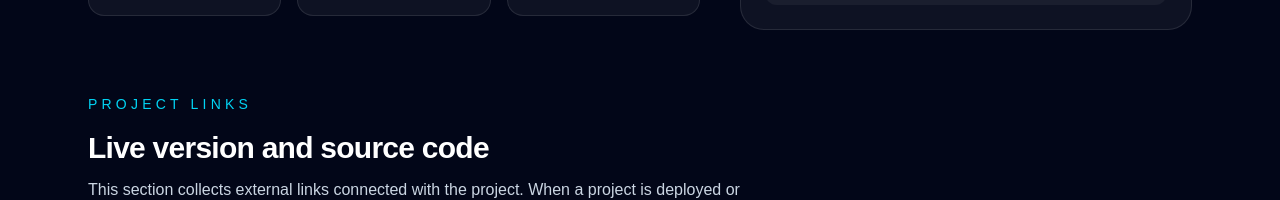
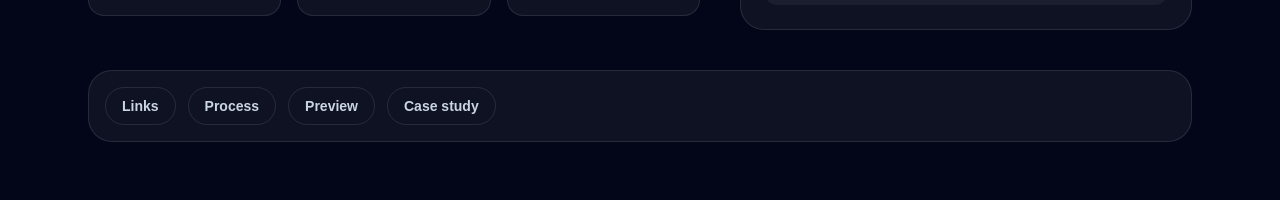
Before and after one commit to PiotrZandecki/web-dev-portfolio, a Next.js app: page /en/projects/private-space in a window 1280 px wide. Shown: the part 583-783 px from the top of the page. Built offline with nearby package versions, Linux system fonts and the light colour scheme; no server answers.

Commit message:
Add project section navigation and expanded footer

```diff
--- a/src/app/[locale]/layout.tsx
+++ b/src/app/[locale]/layout.tsx
@@ -33,7 +33,7 @@ export default async function LocaleLayout({
       <ScrollToTop />
       <Header locale={locale} dictionary={dictionary} />
       {children}
-      <Footer dictionary={dictionary} />
+      <Footer locale={locale} dictionary={dictionary} />
     </div>
   );
 }
--- a/src/app/[locale]/projects/[slug]/page.tsx
+++ b/src/app/[locale]/projects/[slug]/page.tsx
@@ -8,6 +8,7 @@ import { ProjectEmbed } from "@/components/ProjectEmbed";
 import { ProjectLinks } from "@/components/ProjectLinks";
 import { ProjectMockups } from "@/components/ProjectMockups";
 import { ProjectProcess } from "@/components/ProjectProcess";
+import { ProjectSectionNav } from "@/components/ProjectSectionNav";
 import { RelatedProjects } from "@/components/RelatedProjects";
 import { getProjectBySlug, projects } from "@/content/projects";
 import { getDictionary, isLocale } from "@/lib/i18n";
@@ -106,6 +107,8 @@ export default async function ProjectDetailsPage({
         dictionary={dictionary}
       />
 
+      <ProjectSectionNav locale={locale} />
+
       <ProjectLinks project={project} dictionary={dictionary} />
 
       <ProjectProcess
--- a/src/components/Footer.tsx
+++ b/src/components/Footer.tsx
@@ -1,8 +1,10 @@
 import Link from "next/link";
 import { getContactLinks, siteConfig } from "@/config/site";
 import { Dictionary } from "@/lib/i18n";
+import { Locale } from "@/types/locale";
 
 type FooterProps = {
+  locale: Locale;
   dictionary: Dictionary;
 };
 
@@ -15,10 +17,75 @@ function getExternalLinkProps(href: string) {
   };
 }
 
-export function Footer({ dictionary }: FooterProps) {
+const footerCopy: Record<
+  Locale,
+  {
+    navigationTitle: string;
+    linksTitle: string;
+    services: string;
+    process: string;
+    faq: string;
+    sourceCode: string;
+  }
+> = {
+  en: {
+    navigationTitle: "Navigation",
+    linksTitle: "Links",
+    services: "Services",
+    process: "Process",
+    faq: "FAQ",
+    sourceCode: "Source code",
+  },
+  pl: {
+    navigationTitle: "Nawigacja",
+    linksTitle: "Linki",
+    services: "Usługi",
+    process: "Proces",
+    faq: "FAQ",
+    sourceCode: "Kod źródłowy",
+  },
+};
+
+export function Footer({ locale, dictionary }: FooterProps) {
   const contactLinks = getContactLinks();
+  const copy = footerCopy[locale];
 
-  const footerLinks = [
+  const navigationLinks = [
+    {
+      label: dictionary.navigation.home,
+      href: `/${locale}/`,
+    },
+    {
+      label: dictionary.navigation.projects,
+      href: `/${locale}/projects/`,
+    },
+    {
+      label: dictionary.navigation.about,
+      href: `/${locale}/#about`,
+    },
+    {
+      label: copy.services,
+      href: `/${locale}/#services`,
+    },
+    {
+      label: copy.process,
+      href: `/${locale}/#process`,
+    },
+    {
+      label: dictionary.navigation.skills,
+      href: `/${locale}/#skills`,
+    },
+    {
+      label: copy.faq,
+      href: `/${locale}/#faq`,
+    },
+    {
+      label: dictionary.navigation.contact,
+      href: `/${locale}/#contact`,
+    },
+  ];
+
+  const externalLinks = [
     {
       label: dictionary.contactSection.emailTitle,
       href: contactLinks.email,
@@ -27,13 +94,30 @@ export function Footer({ dictionary }: FooterProps) {
       label: dictionary.contactSection.githubTitle,
       href: contactLinks.github,
     },
+    {
+      label: copy.sourceCode,
+      href: siteConfig.repositoryUrl,
+    },
   ].filter((link) => Boolean(link.href));
 
   return (
-    <footer className="border-t border-white/10 px-6 py-10">
-      <div className="mx-auto grid max-w-6xl gap-8 md:grid-cols-[1fr_auto] md:items-center">
+    <footer className="border-t border-white/10 px-6 py-12">
+      <div className="mx-auto grid max-w-6xl gap-10 lg:grid-cols-[1.2fr_0.8fr_0.8fr]">
         <div>
-          <p className="text-sm text-slate-400">
+          <Link
+            href={`/${locale}/`}
+            className="text-2xl font-bold tracking-tight text-white transition hover:text-cyan-200"
+          >
+            {siteConfig.name}
+          </Link>
+
+          <p className="mt-4 max-w-md text-sm leading-6 text-slate-400">
+            {siteConfig.description}
+          </p>
+
+          <p className="mt-6 text-sm text-slate-500">{siteConfig.author}</p>
+
+          <p className="mt-2 text-sm text-slate-500">
             © 2026 {siteConfig.name}. {dictionary.footer.rights}
           </p>
 
@@ -42,34 +126,52 @@ export function Footer({ dictionary }: FooterProps) {
           </p>
         </div>
 
-        <nav
-          aria-label="Footer links"
-          className="flex flex-wrap gap-3 text-sm text-slate-400"
-        >
-          <Link
-            href="/en/"
-            className="rounded-full border border-white/10 px-4 py-2 transition hover:border-white/40 hover:text-white"
-          >
-            EN
+        <nav aria-label="Footer navigation">
+          <h2 className="text-sm font-semibold uppercase tracking-[0.25em] text-cyan-400">
+            {copy.navigationTitle}
+          </h2>
+
+          <ul className="mt-5 grid gap-3 text-sm text-slate-400">
+            {navigationLinks.map((link) => (
+              <li key={link.href}>
+                <Link href={link.href} className="transition hover:text-white">
+                  {link.label}
                 </Link>
+              </li>
+            ))}
+          </ul>
+        </nav>
 
-          <Link
-            href="/pl/"
-            className="rounded-full border border-white/10 px-4 py-2 transition hover:border-white/40 hover:text-white"
-          >
-            PL
+        <nav aria-label="Footer external links">
+          <h2 className="text-sm font-semibold uppercase tracking-[0.25em] text-cyan-400">
+            {copy.linksTitle}
+          </h2>
+
+          <ul className="mt-5 grid gap-3 text-sm text-slate-400">
+            <li>
+              <Link href="/en/" className="transition hover:text-white">
+                English
               </Link>
+            </li>
 
-          {footerLinks.map((link) => (
+            <li>
+              <Link href="/pl/" className="transition hover:text-white">
+                Polski
+              </Link>
+            </li>
+
+            {externalLinks.map((link) => (
+              <li key={link.label}>
                 <a
-              key={link.label}
                   href={link.href}
                   {...getExternalLinkProps(link.href)}
-              className="rounded-full border border-white/10 px-4 py-2 transition hover:border-white/40 hover:text-white"
+                  className="transition hover:text-white"
                 >
                   {link.label}
                 </a>
+              </li>
             ))}
+          </ul>
         </nav>
       </div>
     </footer>
--- a/src/components/ProjectCaseStudy.tsx
+++ b/src/components/ProjectCaseStudy.tsx
@@ -33,7 +33,11 @@ export function ProjectCaseStudy({
   ];
 
   return (
-    <section aria-labelledby="project-case-study-heading" className="mt-16">
+    <section
+      id="project-case-study"
+      aria-labelledby="project-case-study-heading"
+      className="mt-16 scroll-mt-32"
+    >
       <div className="mb-8">
         <p className="text-sm font-medium uppercase tracking-[0.3em] text-cyan-400">
           {dictionary.projectSections.caseStudy}
--- a/src/components/ProjectLinks.tsx
+++ b/src/components/ProjectLinks.tsx
@@ -45,7 +45,7 @@ export function ProjectLinks({ project, dictionary }: ProjectLinksProps) {
   ];
 
   return (
-    <section className="mt-16">
+    <section id="project-links" className="mt-16 scroll-mt-32">
       <div className="mb-6">
         <p className="text-sm font-medium uppercase tracking-[0.3em] text-cyan-400">
           {dictionary.projectLinks.eyebrow}
--- a/src/components/ProjectMockups.tsx
+++ b/src/components/ProjectMockups.tsx
@@ -15,7 +15,11 @@ export function ProjectMockups({
   dictionary,
 }: ProjectMockupsProps) {
   return (
-    <section aria-labelledby="project-mockups-heading" className="mt-16">
+    <section
+      id="project-preview"
+      aria-labelledby="project-mockups-heading"
+      className="mt-16 scroll-mt-32"
+    >
       <div className="mb-8">
         <p className="text-sm font-medium uppercase tracking-[0.3em] text-cyan-400">
           {dictionary.projectMockups.eyebrow}
--- a/src/components/ProjectProcess.tsx
+++ b/src/components/ProjectProcess.tsx
@@ -14,7 +14,11 @@ export function ProjectProcess({
   dictionary,
 }: ProjectProcessProps) {
   return (
-    <section aria-labelledby="project-process-heading" className="mt-16">
+    <section
+      id="project-process"
+      aria-labelledby="project-process-heading"
+      className="mt-16 scroll-mt-32"
+    >
       <div className="mb-8">
         <p className="text-sm font-medium uppercase tracking-[0.3em] text-cyan-400">
           {dictionary.projectProcess.eyebrow}
--- /dev/null
+++ b/src/components/ProjectSectionNav.tsx
@@ -0,0 +1,74 @@
+import { Locale } from "@/types/locale";
+
+type ProjectSectionNavProps = {
+  locale: Locale;
+};
+
+const projectSectionNavCopy: Record<
+  Locale,
+  {
+    label: string;
+    links: string;
+    process: string;
+    preview: string;
+    caseStudy: string;
+  }
+> = {
+  en: {
+    label: "Case study navigation",
+    links: "Links",
+    process: "Process",
+    preview: "Preview",
+    caseStudy: "Case study",
+  },
+  pl: {
+    label: "Nawigacja case study",
+    links: "Linki",
+    process: "Proces",
+    preview: "Podgląd",
+    caseStudy: "Case study",
+  },
+};
+
+export function ProjectSectionNav({ locale }: ProjectSectionNavProps) {
+  const copy = projectSectionNavCopy[locale];
+
+  const items = [
+    {
+      label: copy.links,
+      href: "#project-links",
+    },
+    {
+      label: copy.process,
+      href: "#project-process",
+    },
+    {
+      label: copy.preview,
+      href: "#project-preview",
+    },
+    {
+      label: copy.caseStudy,
+      href: "#project-case-study",
+    },
+  ];
+
+  return (
+    <nav
+      aria-label={copy.label}
+      className="mt-10 rounded-3xl border border-white/10 bg-white/5 p-4"
+    >
+      <ul className="flex flex-wrap gap-3">
+        {items.map((item) => (
+          <li key={item.href}>
+            <a
+              href={item.href}
+              className="inline-flex rounded-full border border-white/10 px-4 py-2 text-sm font-semibold text-slate-300 transition hover:border-cyan-400/40 hover:bg-cyan-400/10 hover:text-cyan-200"
+            >
+              {item.label}
+            </a>
+          </li>
+        ))}
+      </ul>
+    </nav>
+  );
+}
```
Also changed, not shown: 1 other file (tests, documents, lock files or other folders). Lines whose indentation alone changed are shown as unchanged.
